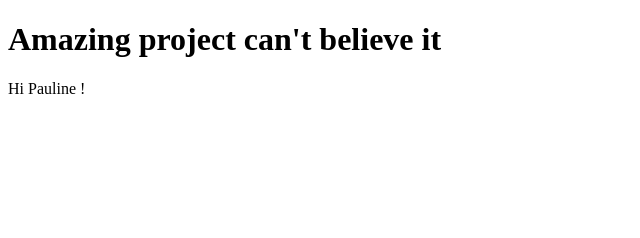
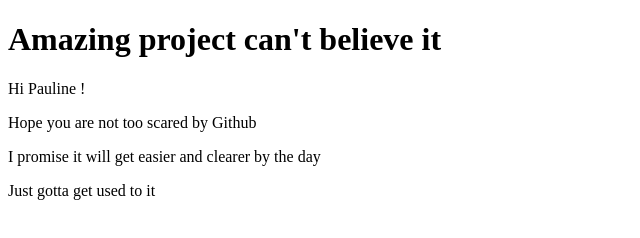
Before and after one commit to Flow-Fly/project-with-Pauline, a plain HTML site: page index.html in a window 1280 px wide. Shown: the whole page, without its empty margins (0-640 px from the left). Drawn offline with Linux system fonts and the light colour scheme.

Commit message:
some reassurance

```diff
--- a/index.html
+++ b/index.html
@@ -8,8 +8,11 @@
 </head>
 <body>
 
-<h1>Amazing project can't believe it</h1>
+  <h1>Amazing project can't believe it</h1>
   <p>Hi Pauline !</p>
 
+  <p>Hope you are not too scared by Github</p>
+  <p>I promise it will get easier and clearer by the day</p>
+  <p>Just gotta get used to it</p>
 </body>
 </html>
```
